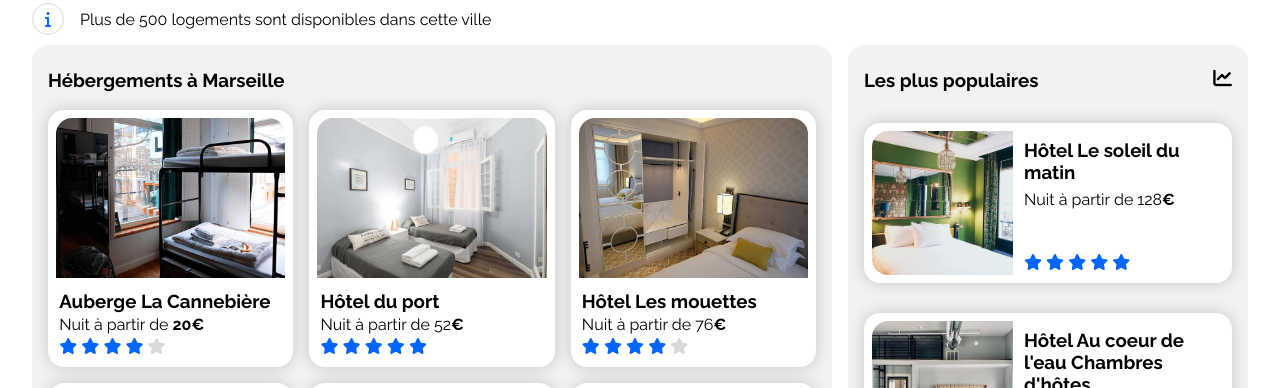
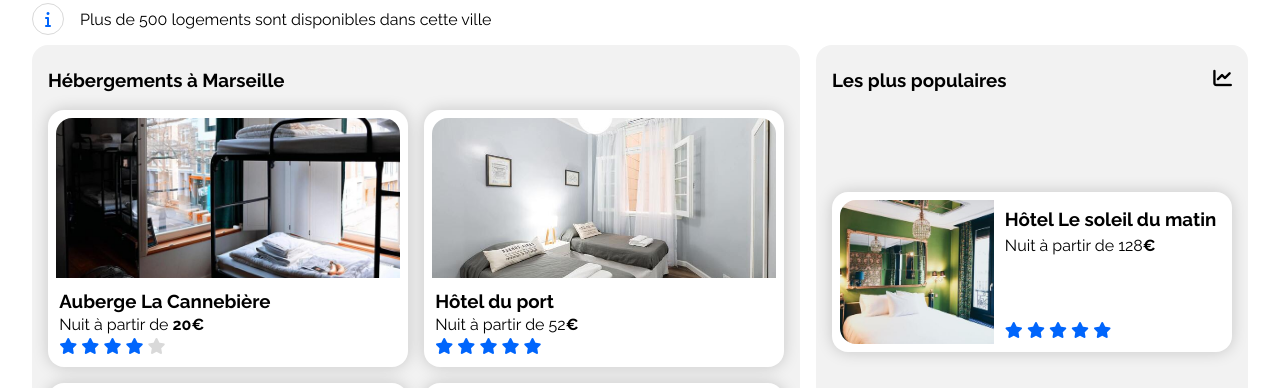
Before and after one commit to LeToma/booki, a plain HTML site: page index.html in a window 1280 px wide. Shown: the part 336-724 px from the top of the page. Drawn offline with Linux system fonts and the light colour scheme.

Commit message:
layout apartments

```diff
--- a/style.css
+++ b/style.css
@@ -229,7 +229,7 @@ nav a:hover {
     flex-basis: 33%;
 }
 
-@media (max-width: 1100px) {
+@media (max-width: 1200px) {
     .apartments-list {
         flex-direction: column;
     }
@@ -324,7 +324,7 @@ flex-basis: 100%;
 
 .popular-card {
     display: flex;
-    min-width: 15rem;
+    min-width: 25rem;
     max-height: 10rem;
 }
 
```
